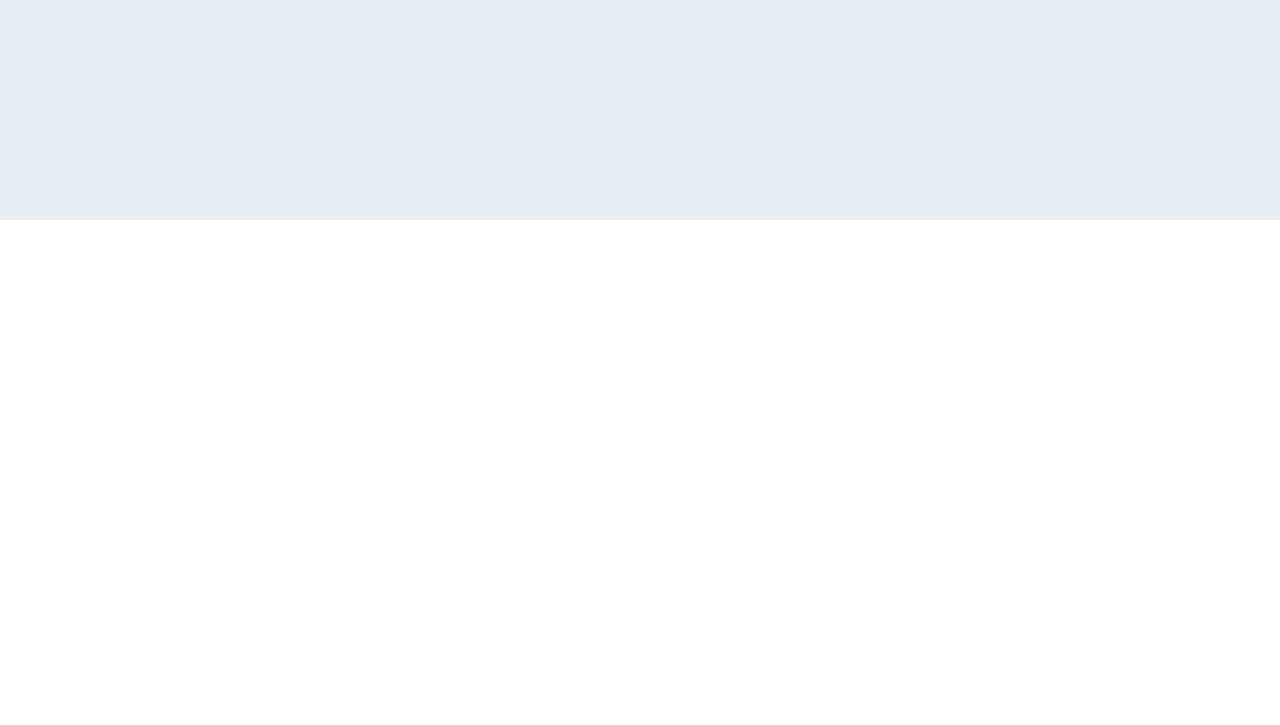
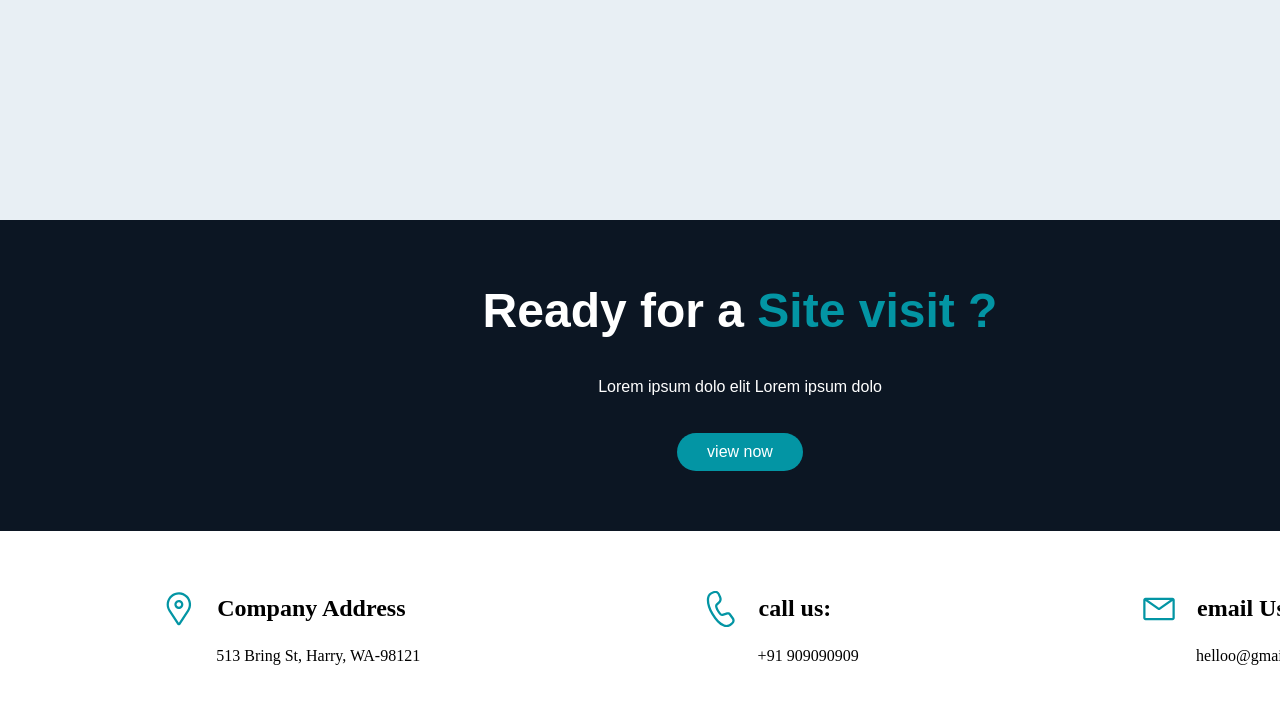
Before and after one commit to Nurizdev/BraVaa, a plain HTML site: page index.html in a window 1280 px wide. Shown: the part 4935-5660 px from the top of the page. Before the commit the page ends 5155 px from the top, so only its background shows below. Drawn offline with Linux system fonts and the light colour scheme.

Commit message:
finished connection

```diff
--- a/CSS/style.css
+++ b/CSS/style.css
@@ -559,20 +559,74 @@ summary::-webkit-details-marker {
 .wrapper{
   padding-top: 100px;
 }
+#visit{
+  background: rgba(12, 22, 35, 1);
+}
+
+.visit h1{
+font-family: sans-serif;
+font-size: 48px;
+font-weight: 600;
+line-height: 62.4px;
+text-align: center;
+color: white;
+
+}
+
+.visit span{
+  color: rgba(3, 149, 164, 1);
+}
+.visit p{
+  font-family: sans-serif;
+font-size: 16px;
+font-weight: 400;
+line-height: 20.8px;
+text-align: center;
+color: white;
+padding: 35px 0;
+}
+
+.visit button{
+background: rgba(3, 149, 164, 1);
+color: white;
+padding: 10px 30px;
+border-radius: 20px;
+border: none;
+outline: none;
+font-size: 16px;
+text-align: center;
+font-weight: 500;
+justify-content: center;
+}
+
+  .visit{
+    text-align: center;
+    padding: 60px 0;
+  }
+#connection{
+  background: white;
+}
+.connection{
+
+  display: flex;
+  align-items: center;
+  justify-content: space-around;
+  padding: 60px 0px;
 
 
-
-
-
-
-
-
-
-
-
-
-
-
+}
+.icons-info{
+  text-align: center;
+}
+.icons{
+  display: flex;
+  align-items: center;
+  gap: 20px;
+}
+.icons-info p{
+  padding-top: 20px;
+  padding-left: 55px;
+}
 
 
 
--- a/index.html
+++ b/index.html
@@ -215,7 +215,7 @@
                     <p>You can book massages 7 days a week from 6 am to <br> 11 pm, including public holidays.</p>
                 </div>
                 <div class="wrapper">
-                    <div     class="row">
+                    <div class="row">
                         <div class="accordion-1">
                             <details class="accordion-item">
                                 <summary class="accordion-title">
@@ -223,7 +223,8 @@
                                 </summary>
                                 <p>Lorem ipsum dolor sit amet, consectetur adipiscing elit, sed do eiusmod tempor <br>
                                     incididunt ut labore et dolore magna aliqua. Ut enim ad minim veniam, quis nostrud
-                                    <br> exercitation ullamco laboris nisi ut aliquip.</p>
+                                    <br> exercitation ullamco laboris nisi ut aliquip.
+                                </p>
                             </details>
                         </div>
                         <div class="accordion-1">
@@ -233,7 +234,8 @@
                                 </summary>
                                 <p>Lorem ipsum dolor sit amet, consectetur adipiscing elit, sed do eiusmod tempor <br>
                                     incididunt ut labore et dolore magna aliqua. Ut enim ad minim veniam, quis nostrud
-                                    <br> exercitation ullamco laboris nisi ut aliquip.</p>
+                                    <br> exercitation ullamco laboris nisi ut aliquip.
+                                </p>
                             </details>
                         </div>
                         <div class="accordion-1">
@@ -243,7 +245,8 @@
                                 </summary>
                                 <p>Lorem ipsum dolor sit amet, consectetur adipiscing elit, sed do eiusmod tempor <br>
                                     incididunt ut labore et dolore magna aliqua. Ut enim ad minim veniam, quis nostrud
-                                    <br> exercitation ullamco laboris nisi ut aliquip.</p>
+                                    <br> exercitation ullamco laboris nisi ut aliquip.
+                                </p>
                             </details>
                         </div>
                     </div>
@@ -252,6 +255,45 @@
         </div>
     </section>
 
+<section id="visit">
+
+ <div class="container">
+    <div class="visit">
+        <h1>Ready for a <span>Site visit ?</span></h1>
+        <p>Lorem ipsum dolo elit Lorem ipsum dolo</p>
+        <button>view now</button>
+    </div>
+ </div>
+</section>
+
+  <section id="connection">
+    <div class="container">
+        <div class="connection">
+            <div class="icons-info">
+                <div class="icons">
+                    <img src="./img/icon-adress.svg" alt="img">
+                    <h1>Company Address</h1>
+                </div>
+                <p>513 Bring St, Harry, WA-98121</p>
+            </div>
+            <div class="icons-info">
+                <div class="icons">
+                    <img src="./img/icon call.svg" alt="img">
+                    <h1>call us:</h1>
+                </div>
+                <p>+91 909090909</p>
+            </div>
+            <div class="icons-info">
+                <div class="icons">
+                    <img src="./img/icon_email.svg" alt="img">
+                    <h1>email Us:</h1>
+                </div>
+                <p>helloo@gmail.com</p>
+            </div>
+        </div>
+    </div>
+  </section>
+
 
 
 </body>
```
Also changed, not shown: img/icon call.svg (added), img/icon-adress.svg (added), img/icon_email.svg (added).
